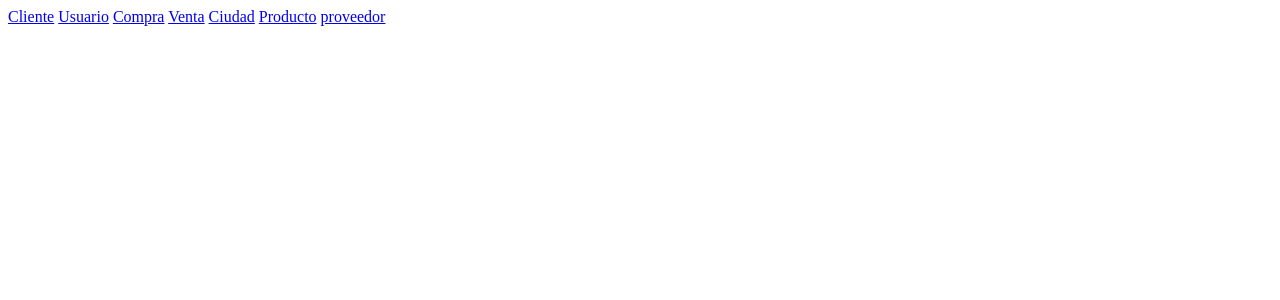
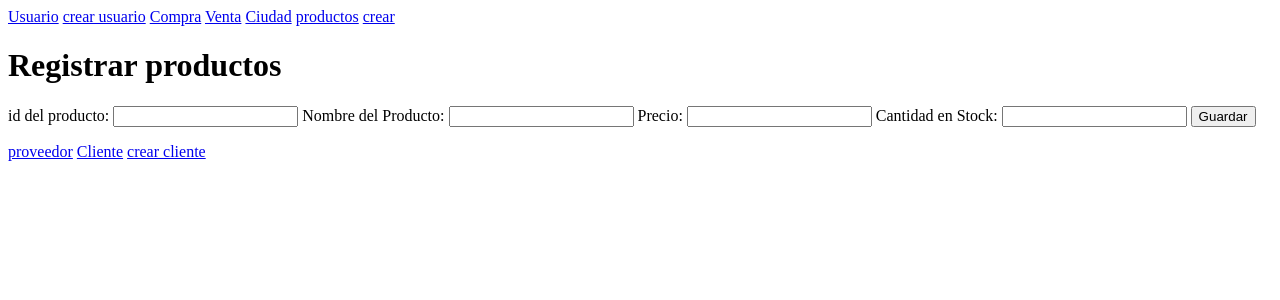
Before and after one commit to miguelsuaresmanriquexd-del/futuro_inversiones, a PHP site: page /Producto/crear in a window 1280 px wide. Shown: the top 300 px of the page. Run offline with PHP 8.4, Linux system fonts and the light colour scheme.

Commit message:
se hicieron formularios y lo que se guardo se c

```diff
--- a/app/controllers/ClienteController.php
+++ b/app/controllers/ClienteController.php
@@ -7,32 +7,42 @@ class ClienteController
     {
         try {
             $modelcliente = new Cliente();
-
-
             $clientes = $modelcliente->getAll();
-
-
             require_once __DIR__ . '/../views/cliente/crear.php';
-
         } catch (Exception $e) {
             echo "Error en la visualización de clientes: " . $e->getMessage();
             exit();
         }
     }
+
     public function index()
     {
         try {
             $modelcliente = new Cliente();
-
-
             $clientes = $modelcliente->getAll();
-
-
             require_once __DIR__ . '/../views/cliente/index.php';
-
         } catch (Exception $e) {
             echo "Error en la visualización de clientes: " . $e->getMessage();
             exit();
         }
     }
+
+    public function Guardar()
+    {
+        $nDocCliente = $_POST['nDocCliente'];
+        $nombreClie = $_POST['nombreClie'];
+        $telefonoClie = $_POST['telefonoClie'];
+        $direccionClie = $_POST['direccionClie'];
+        $correoClie = $_POST['correoClie'];
+
+        $cliente = new Cliente();
+        $resultado = $cliente->Guardar($nDocCliente, $nombreClie, $telefonoClie, $direccionClie, $correoClie);
+
+        if ($resultado) {
+            echo "Cliente guardado correctamente";
+            $this->index();
+        } else {
+            echo "El cliente no se pudo guardar";
+        }
+    }
 }
--- a/app/controllers/ProductoController.php
+++ b/app/controllers/ProductoController.php
@@ -2,25 +2,18 @@
 require_once __DIR__ . '/../models/Producto.php';
 
 class ProductoController {
+
     public function crear() {
+        require_once __DIR__ . '/../views/producto/crear.php';
+    }
+
+     public function index() {
         try {
 
             $modelProducto = new Producto();
 
-            $producto_unico = $modelProducto->getById(1);
 
-            require_once __DIR__ . '/../views/producto/crear.php';
-        } catch (Exception $e) {
-            echo "Error en la visualización de productos: " . $e->getMessage();
-            exit();
-        }
-    }
-    public function index() {
-        try {
-
-            $modelProducto = new Producto();
-
-            $producto_unico = $modelProducto->getById(1);
+            $productos_lista = $modelProducto->getAll();
 
             require_once __DIR__ . '/../views/producto/index.php';
         } catch (Exception $e) {
@@ -28,4 +21,21 @@ class ProductoController {
             exit();
         }
     }
+
+    public function Guardar(){
+        $nombreProd=$_POST['nombreProd'];
+        $precioProduc=$_POST['precioProduc'];
+        $stock=$_POST['stock'];
+        $idProducto=$_POST['idProducto'];
+
+        $producto= new Producto();
+        $resultado= $producto->guardar($nombreProd, $precioProduc, $stock, $idProducto);
+
+        if ($resultado){
+            echo "producto guardado correctamente";
+            $this->index();
+        }else{
+            echo "el producto no se pudo guardar";
+        }
+    }
 }
--- a/app/controllers/UsuarioController.php
+++ b/app/controllers/UsuarioController.php
@@ -3,24 +3,13 @@ require_once __DIR__ . '/../models/Usuario.php';
 
 class UsuarioController
 {
-    public function crear()
+        public function crear()
     {
         try {
             $modelusuario = new Usuario();
-            $usuarios = [];
 
 
-            if (isset($_GET['id']) && !empty($_GET['id'])) {
-                $id = intval($_GET['id']);
-                $usuario_unico = $modelusuario->getById($id);
-
-                if ($usuario_unico) {
-                    $usuarios[] = $usuario_unico;
-                }
-            } else {
-
-                $usuarios = $modelusuario->getAll();
-            }
+            $usuarios = $modelusuario->getAll();
 
             require_once __DIR__ . '/../views/usuario/crear.php';
 
@@ -34,20 +23,8 @@ class UsuarioController
     {
         try {
             $modelusuario = new Usuario();
-            $usuarios = [];
 
-
-            if (isset($_GET['id']) && !empty($_GET['id'])) {
-                $id = intval($_GET['id']);
-                $usuario_unico = $modelusuario->getById($id);
-
-                if ($usuario_unico) {
-                    $usuarios[] = $usuario_unico;
-                }
-            } else {
-
-                $usuarios = $modelusuario->getAll();
-            }
+            $usuarios = $modelusuario->getAll();
 
             require_once __DIR__ . '/../views/usuario/index.php';
 
@@ -56,4 +33,22 @@ class UsuarioController
             exit();
         }
     }
+
+
+    public function Guardar(){
+        $nombreUsu=$_POST['nombreUsu'];
+        $apellidoUsu=$_POST['apellidoUsu'];
+        $edadUsuario=$_POST['edadUsuario'];
+        $fechaNacim=$_POST['fechaNacim'];
+        $idDocumento=$_POST['idDocumento'];
+        $usuario = new Usuario();
+        $resultado = $usuario->Guardar($nombreUsu, $apellidoUsu, $edadUsuario, $fechaNacim, $idDocumento);
+
+        if ($resultado){
+            echo "usuario guardado correctamente";
+            $this->index();
+        }else{
+            echo "el usuario no se pudo guardar";
+        }
+    }
 }
--- a/app/models/Cliente.php
+++ b/app/models/Cliente.php
@@ -9,53 +9,48 @@ class Cliente {
         $this->connection = $database->conectar();
     }
 
-
     public function getById($id)
     {
         try {
-
-            $sql = "SELECT
-                        nDocCliente,
-                        nombreClie,
-                        telefonoClie,
-                        direccionClie,
-                        correoClie
-                    FROM Cliente
-                    WHERE nDocCliente = :id";
-
+            $sql = "SELECT nDocCliente, nombreClie, telefonoClie, direccionClie, correoClie FROM Cliente WHERE nDocCliente = :id";
             $consulta = $this->connection->prepare($sql);
             $consulta->bindParam(':id', $id, PDO::PARAM_INT);
             $consulta->execute();
-
             return $consulta->fetch(PDO::FETCH_ASSOC);
-
         } catch (PDOException $e) {
             echo "Error de ID en cliente: " . $e->getMessage();
             exit();
         }
     }
 
-
     public function getAll()
     {
         try {
-
-            $sql = "SELECT
-                        nDocCliente,
-                        nombreClie,
-                        telefonoClie,
-                        direccionClie,
-                        correoClie
-                    FROM Cliente";
-
+            $sql = "SELECT nDocCliente, nombreClie, telefonoClie, direccionClie, correoClie FROM Cliente";
             $consulta = $this->connection->prepare($sql);
             $consulta->execute();
-
             return $consulta->fetchAll(PDO::FETCH_ASSOC);
-
         } catch (PDOException $e) {
             echo "Error al obtener todos los clientes: " . $e->getMessage();
             exit();
         }
     }
+
+    public function Guardar($nDocCliente, $nombreClie, $telefonoClie, $direccionClie, $correoClie)
+    {
+        try {
+            $sql = "INSERT INTO Cliente (nDocCliente, nombreClie, telefonoClie, direccionClie, correoClie)
+                    VALUES (:nDocCliente, :nombreClie, :telefonoClie, :direccionClie, :correoClie)";
+            $consulta = $this->connection->prepare($sql);
+            $consulta->bindParam(":nDocCliente", $nDocCliente);
+            $consulta->bindParam(":nombreClie", $nombreClie);
+            $consulta->bindParam(":telefonoClie", $telefonoClie);
+            $consulta->bindParam(":direccionClie", $direccionClie);
+            $consulta->bindParam(":correoClie", $correoClie);
+            return $consulta->execute();
+        } catch (PDOException $e) {
+            echo "Error al guardar el cliente " . $nombreClie . " ERROR SQL: " . $e->getMessage();
+            return false;
+        }
+    }
 }
--- a/app/models/Producto.php
+++ b/app/models/Producto.php
@@ -21,4 +21,37 @@ class Producto {
             exit();
         }
     }
+
+    public function guardar($nombreProd, $precioProduc, $stock, $idProducto){
+        try {
+            $sql="INSERT INTO producto (nombreProd, precioProduc, stock, idProducto)
+            VALUES (:nombreProd, :precioProduc, :stock, :idProducto)
+            ";
+
+            $consulta = $this->connection->prepare($sql);
+            $consulta->bindparam(":nombreProd", $nombreProd);
+            $consulta->bindparam(":precioProduc", $precioProduc);
+            $consulta->bindparam(":stock", $stock);
+            $consulta->bindparam(":idProducto", $idProducto);
+
+            return $consulta->execute();
+
+        } catch (PDOException $e) {
+            echo "Error al guardar el producto" . $nombreProd . "ERROR SQL:" . $e->getMessage();
+            return false;
+        }
+    }
+
+
+    public function getAll() {
+        try {
+            $sql = "SELECT idProducto, nombreProd, precioProduc, stock FROM producto";
+            $consulta = $this->connection->prepare($sql);
+            $consulta->execute();
+            return $consulta->fetchAll(PDO::FETCH_ASSOC);
+        } catch (PDOException $e) {
+            echo "Error al obtener todos los productos: " . $e->getMessage();
+            return [];
+        }
+    }
 }
--- a/app/models/Usuario.php
+++ b/app/models/Usuario.php
@@ -8,7 +8,6 @@ class Usuario {
         $database = new database();
         $this->connection = $database->conectar();
     }
-
 
     public function getById($id)
     {
@@ -25,13 +24,11 @@ class Usuario {
             exit();
         }
     }
-
-
     public function getAll()
     {
         try {
-            $sql = "SELECT idDocumento, nombreUsu, apellidoUsu, edadUsuario, fechaNacim
-                    FROM Usuario";
+            $sql = "SELECT idDocumento, nombreUsu, apellidoUsu, edadUsuario, fechaNacim FROM Usuario";
+
             $consulta = $this->connection->prepare($sql);
             $consulta->execute();
             return $consulta->fetchAll(PDO::FETCH_ASSOC);
@@ -40,4 +37,26 @@ class Usuario {
             exit();
         }
     }
+
+
+    public function Guardar($nombreUsu, $apellidoUsu, $edadUsuario, $fechaNacim, $idDocumento){
+        try {
+            $sql="INSERT INTO usuario (nombreUsu, apellidoUsu, edadUsuario, fechaNacim, idDocumento)
+            VALUES (:nombreUsu, :apellidoUsu, :edadUsuario, :fechaNacim, :idDocumento)
+            ";
+
+            $consulta = $this->connection->prepare($sql);
+            $consulta->bindparam(":idDocumento", $idDocumento);
+            $consulta->bindparam(":nombreUsu", $nombreUsu);
+            $consulta->bindparam(":apellidoUsu", $apellidoUsu);
+            $consulta->bindparam(":edadUsuario", $edadUsuario);
+            $consulta->bindparam(":fechaNacim", $fechaNacim);
+
+            return $consulta->execute();
+
+        } catch (PDOException $e) {
+            echo "Error al guardar el usuario " . $nombreUsu . " ERROR SQL:" . $e->getMessage();
+            return false;
+        }
+    }
 }
--- a/app/views/cliente/index.php
+++ b/app/views/cliente/index.php
@@ -8,7 +8,6 @@
         <th>Dirección</th>
         <th>Correo</th>
     </tr>
-
     <?php foreach ($clientes as $cliente_unico): ?>
     <tr>
         <td><?= $cliente_unico['nDocCliente'] ?></td>
--- a/app/views/producto/crear.php
+++ b/app/views/producto/crear.php
@@ -1,6 +1,20 @@
+<h1>Registrar productos</h1>
 <form action="/producto" method="POST">
-    <input type="text" name="nombreProd">
-    <input type="text" name="precioProduc">
-    <input type="number" name="stock">
+
+<label for="idProducto">id del producto:</label>
+    <input type="text" id="idProducto" name="idProducto" required>
+
+    <label for="nombreProd">Nombre del Producto:</label>
+    <input type="text" id="nombreProd" name="nombreProd" required>
+
+
+
+    <label for="precioProduc">Precio:</label>
+    <input type="number" id="precioProduc" name="precioProduc" step="0.01" required>
+
+
+    <label for="stock">Cantidad en Stock:</label>
+    <input type="number" id="stock" name="stock" min="0" required>
+
     <button type="submit">Guardar</button>
 </form>
--- a/app/views/usuario/index.php
+++ b/app/views/usuario/index.php
@@ -2,7 +2,7 @@
 <h1>Listado de Usuarios</h1>
 <table border="1">
     <tr>
-        <th>Documento</th>
+        <th>idDocumento</th>
         <th>Nombre</th>
         <th>Apellido</th>
         <th>Edad</th>
--- a/public/index.php
+++ b/public/index.php
@@ -60,28 +60,34 @@ $controller = new ProductoController();
 
 
 $method = $_SERVER['REQUEST_METHOD'];
-$uri = $_SERVER['REQUEST_URI']
+$uri = $_SERVER['REQUEST_URI']; // <-- Corregido: Se añadió el punto y coma (;)
 ?>
 
-<a href="/Cliente">Cliente</a>
+
+
+<a href="/Usuario">Usuario</a>
+<a href="/Usuario/crear">crear usuario</a>
 
 <?php
-if ($method === 'GET' && $uri === "/Cliente") {
+if ($method === "GET" && $uri === "/Usuario/crear") {
+    $UsuarioC = new UsuarioController();
+    $UsuarioC->crear();
+}
 
-    $controller = new ClienteController();
-    $controller->index();
-    $controller->crear();
+if ($method === "POST" && $uri === "/usuario") {
+    $controller = new UsuarioController();
+    $controller->Guardar();
 }
+
 
 ?>
 
-<a href="/Usuario">Usuario</a>
+<?php
 
-<?php
 if ($method === 'GET' && $uri === "/Usuario") {
 
     $controller = new UsuarioController();
-    $controller->crear();
+
     $controller->index();
 }
 
@@ -118,18 +124,36 @@ if ($method === 'GET' && $uri === "/Ciudad") {
 }
 
 ?>
+<a href="/Producto">productos</a>
+<a href="/Producto/crear">crear</a>
 
-<a href="/Producto">Producto</a>
 
 <?php
+if ($method === "GET" && $uri === "/Producto/crear") {
+    $productoC = new ProductoController();
+    $productoC->crear();
+}
+
+if ($method === "POST" && $uri === "/producto") {
+    $productoC = new ProductoController();
+    $productoC->Guardar();
+}
+
+?>
+
+
+
+<?php
+
 if ($method === 'GET' && $uri === "/Producto") {
 
     $controller = new ProductoController();
-    $controller->crear();
+
     $controller->index();
 }
 
 ?>
+
 
 <a href="/proveedor">proveedor</a>
 
@@ -142,3 +166,24 @@ if ($method === 'GET' && $uri === "/proveedor") {
 }
 
 ?>
+ <a href="/Cliente">Cliente</a>
+<a href="/Cliente/crear">crear cliente</a>
+
+<?php
+if ($method === "GET" && $uri === "/Cliente/crear") {
+    $ClienteC = new ClienteController();
+    $ClienteC->crear();
+}
+
+if ($method === "POST" && $uri === "/cliente") {
+    $controller = new ClienteController();
+    $controller->Guardar();
+}
+?>
+
+<?php
+if ($method === 'GET' && $uri === "/Cliente") {
+    $controller = new ClienteController();
+    $controller->index();
+}
+?>
```
Also changed, not shown: app/views/cliente/crear.php (+21 -5 lines), app/views/producto/index.php (+7 -5 lines), app/views/usuario/crear.php (+15 -4 lines).
